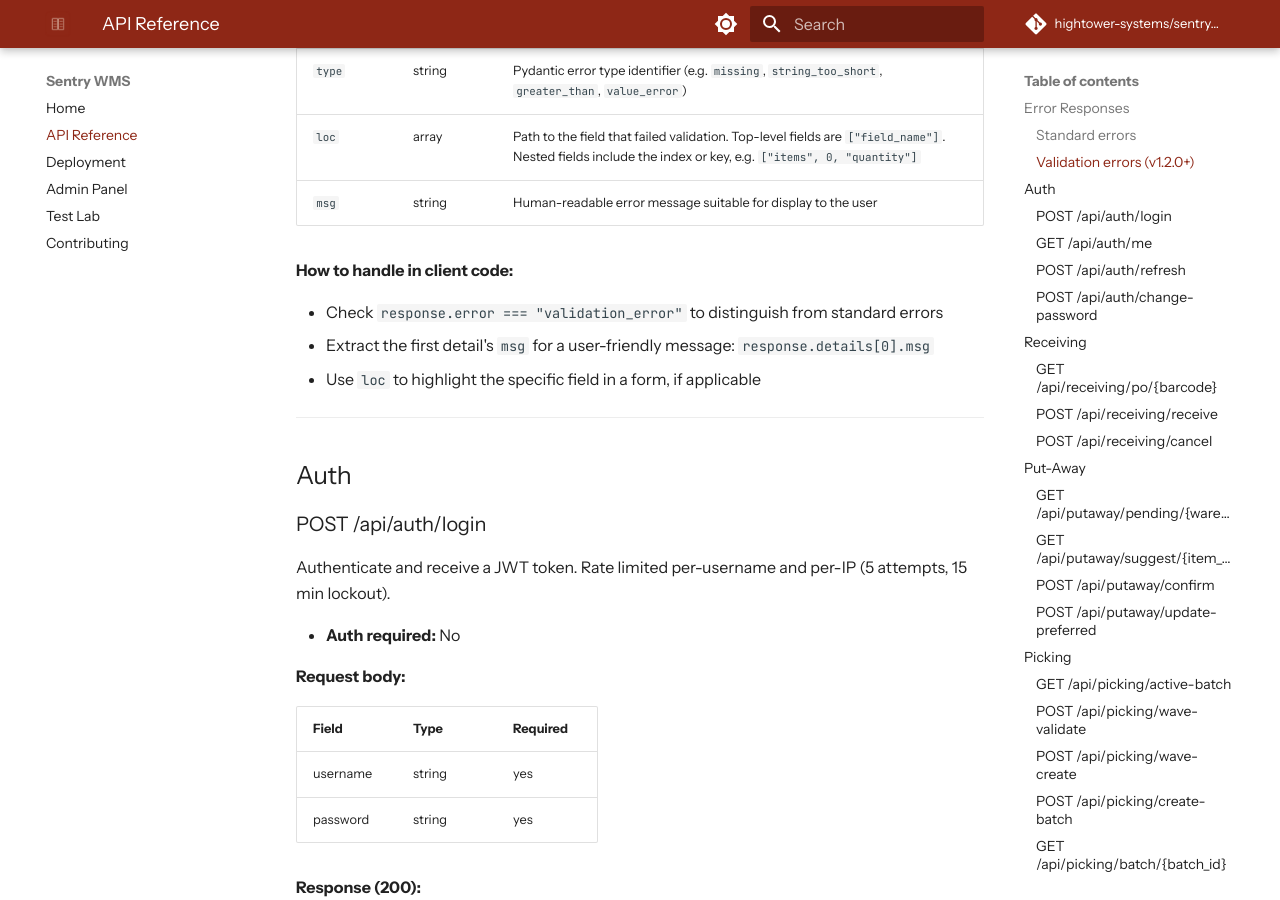
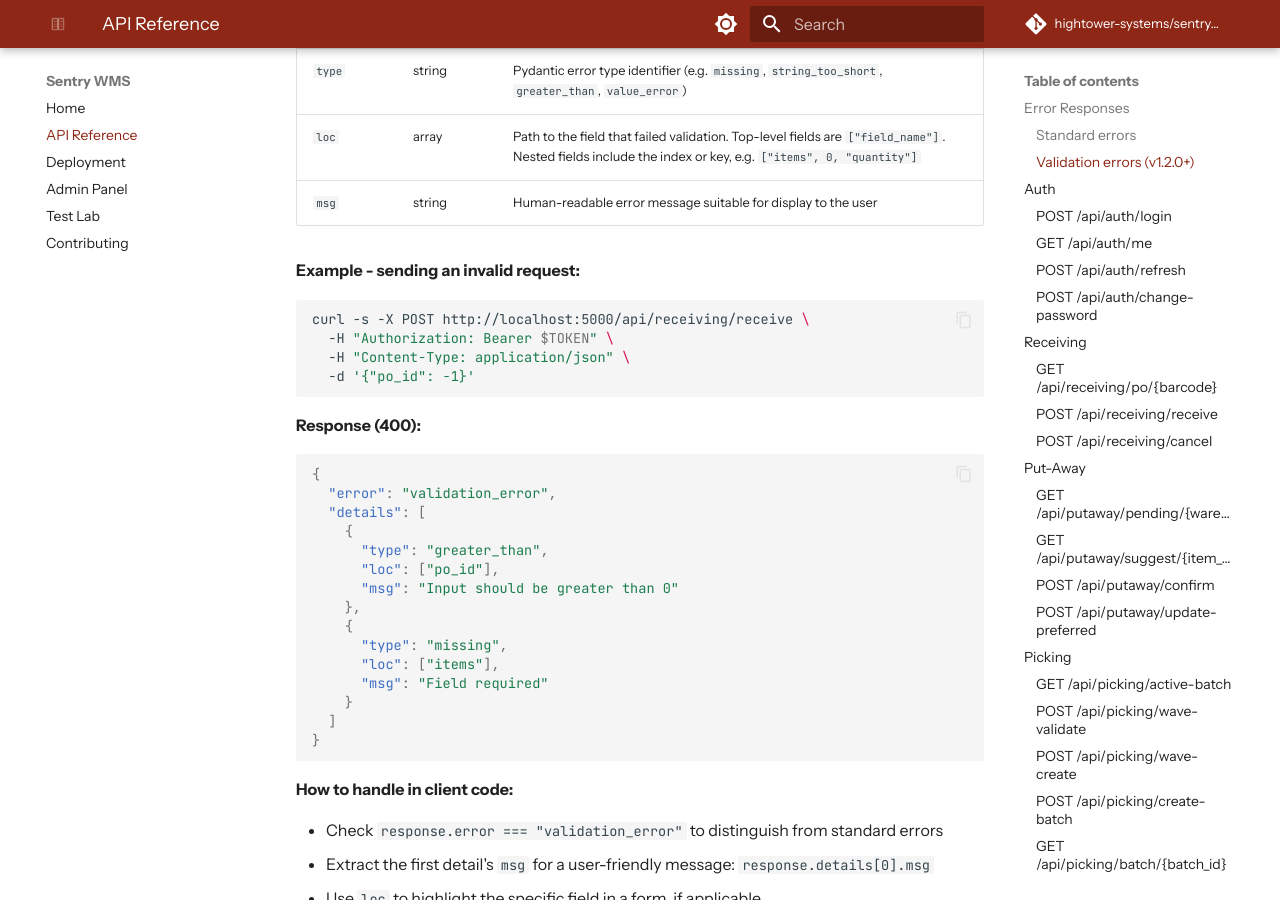
Before and after one commit to hightower-systems/sentry-wms, an MkDocs documentation site: the page built from docs/api-reference.md, in a window 1280 px wide and 900 px high, scrolled down 1169 px. Built offline with MkDocs 1.6.1 and Material for MkDocs 9.7.7, drawn with Linux system fonts in a browser that asks for light colours; comment, search, counter and statistics services are not loaded.

Commit message:
docs: update docs to v1.2.0
Add curl example for validation_error response format in API reference

````diff
--- a/docs/api-reference.md
+++ b/docs/api-reference.md
@@ -51,6 +51,35 @@ All endpoints that accept a JSON body validate the request against a pydantic sc
 | `type` | string | Pydantic error type identifier (e.g. `missing`, `string_too_short`, `greater_than`, `value_error`) |
 | `loc` | array | Path to the field that failed validation. Top-level fields are `["field_name"]`. Nested fields include the index or key, e.g. `["items", 0, "quantity"]` |
 | `msg` | string | Human-readable error message suitable for display to the user |
+
+**Example - sending an invalid request:**
+
+```bash
+curl -s -X POST http://localhost:5000/api/receiving/receive \
+  -H "Authorization: Bearer $TOKEN" \
+  -H "Content-Type: application/json" \
+  -d '{"po_id": -1}'
+```
+
+**Response (400):**
+
+```json
+{
+  "error": "validation_error",
+  "details": [
+    {
+      "type": "greater_than",
+      "loc": ["po_id"],
+      "msg": "Input should be greater than 0"
+    },
+    {
+      "type": "missing",
+      "loc": ["items"],
+      "msg": "Field required"
+    }
+  ]
+}
+```
 
 **How to handle in client code:**
 
````
